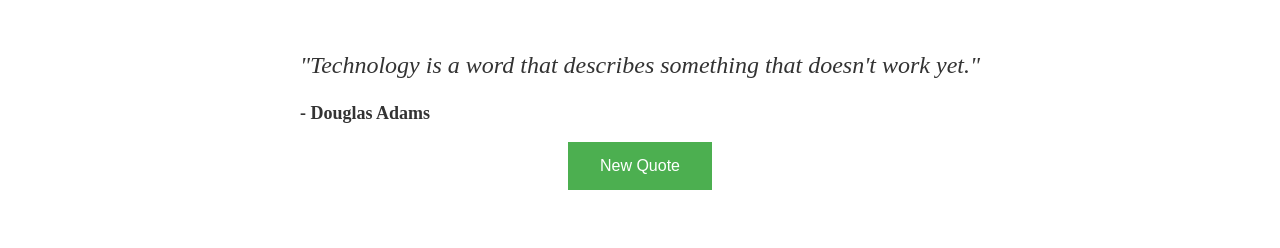
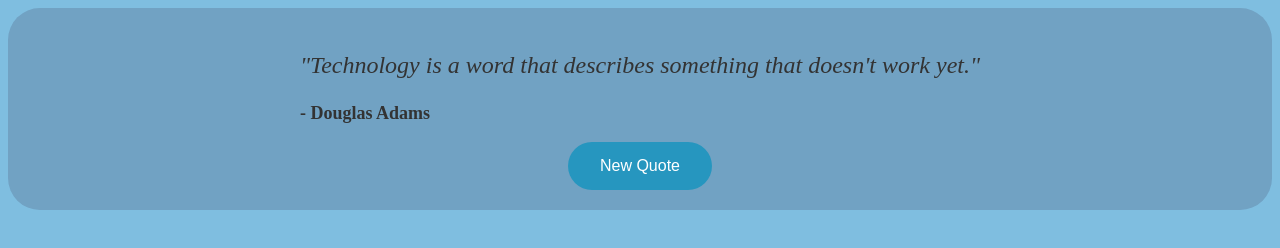
Before and after one commit to Modou-Lamin-Jagne/QuoteGen, a plain HTML site: page index.html in a window 1280 px wide. Drawn offline with Linux system fonts and the light colour scheme.

Commit message:
Modify the styling and add language to the html.

```diff
--- a/index.html
+++ b/index.html
@@ -1,6 +1,9 @@
 <!DOCTYPE html>
-<html>
+<html lang="en">
   <head>
+    <meta charset="UTF-8" />
+    <link rel="icon" type="image/svg+xml" href="favicon.ico" />
+    <meta name="viewport" content="width=device-width, initial-scale=1.0" />
     <title>Tech Quotes</title>
     <link rel="stylesheet" href="style.css" />
   </head>
--- a/style.css
+++ b/style.css
@@ -1,5 +1,10 @@
+body{
+  background-color: rgb(127, 190, 224);
+  /* background-color: rgb(117, 140, 211); */
+}
+
 .button {
-  background-color: #4CAF50; /* Green */
+  background-color: #2696bf; /* Green */
   border: none;
   color: white;
   padding: 15px 32px;
@@ -7,12 +12,16 @@
   text-decoration: none;
   display: inline-block;
   font-size: 16px;
+  border-radius: 2rem;
 }
 
 .quote {
   font-size: 24px;
   font-style: italic;
   color: #333;
+  /* background-color: rgb(198, 226, 236); */
+  border: #333;
+  border-radius: 5px;
 }
 
 .author {
@@ -26,4 +35,7 @@
   flex-direction: column;
   align-items: center;
   padding: 20px;
+  background-color: rgb(113, 162, 195);
+  border-radius: 2rem;
+  height:auto;
 }
```
